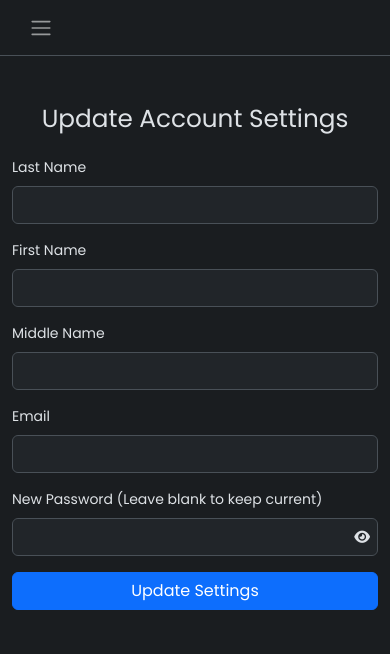
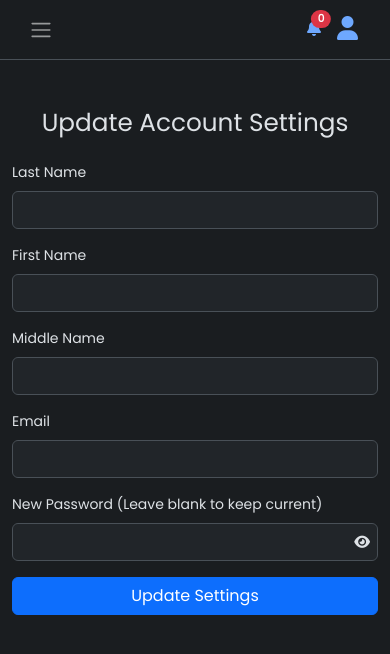
Before and after one commit to Gelo412/EcoBot, a plain HTML site: page AccountSettings.html in a window 390 px wide. Drawn offline with nearby package versions, Linux system fonts and the light colour scheme; no server answers.

Commit message:
Update AccountSettings.html

```diff
--- a/AccountSettings.html
+++ b/AccountSettings.html
@@ -104,6 +104,29 @@
     <div class="main">
       <nav class="navbar navbar-expand px-3 border-bottom">
         <button class="btn" id="sidebar-toggle"><span class="navbar-toggler-icon"></span></button>
+        <div class="navbar-collapse navbar">
+          <ul class="navbar-nav">
+              <li class="nav-item dropdown d-flex align-items-center">
+                  <div class="dropdown">
+                      <a href="#" class="position-relative me-3" id="notificationDropdown" data-bs-toggle="dropdown" aria-expanded="false">
+                          <i class="fa-solid fa-bell" style="font-size: 1rem;"></i>
+                          <span class="position-absolute top-0 start-100 translate-middle badge rounded-pill bg-danger" id="notificationCount">
+                              0
+                          </span>
+                      </a>
+                      <ul class="dropdown-menu dropdown-menu-end p-3" aria-labelledby="notificationDropdown" style="width: 250px; max-height: 350px; overflow-y: auto;">
+                          <li class="text-center text-muted">No Notifications</li>
+                      </ul>
+                  </div>
+                  <a href="#" data-bs-toggle="dropdown" class="nav-icon pe-md-0">
+                      <i class="fa-solid fa-user" style="font-size: 1.5rem !important; padding-right: 1rem;"></i>
+                  </a>
+                  <div class="dropdown-menu dropdown-menu-end">
+                      <a href="Admin/Admin.html" class="dropdown-item">Logout</a>
+                  </div>
+              </li>
+          </ul>
+      </div>
       </nav>
 
       <main class="container py-5">
```
